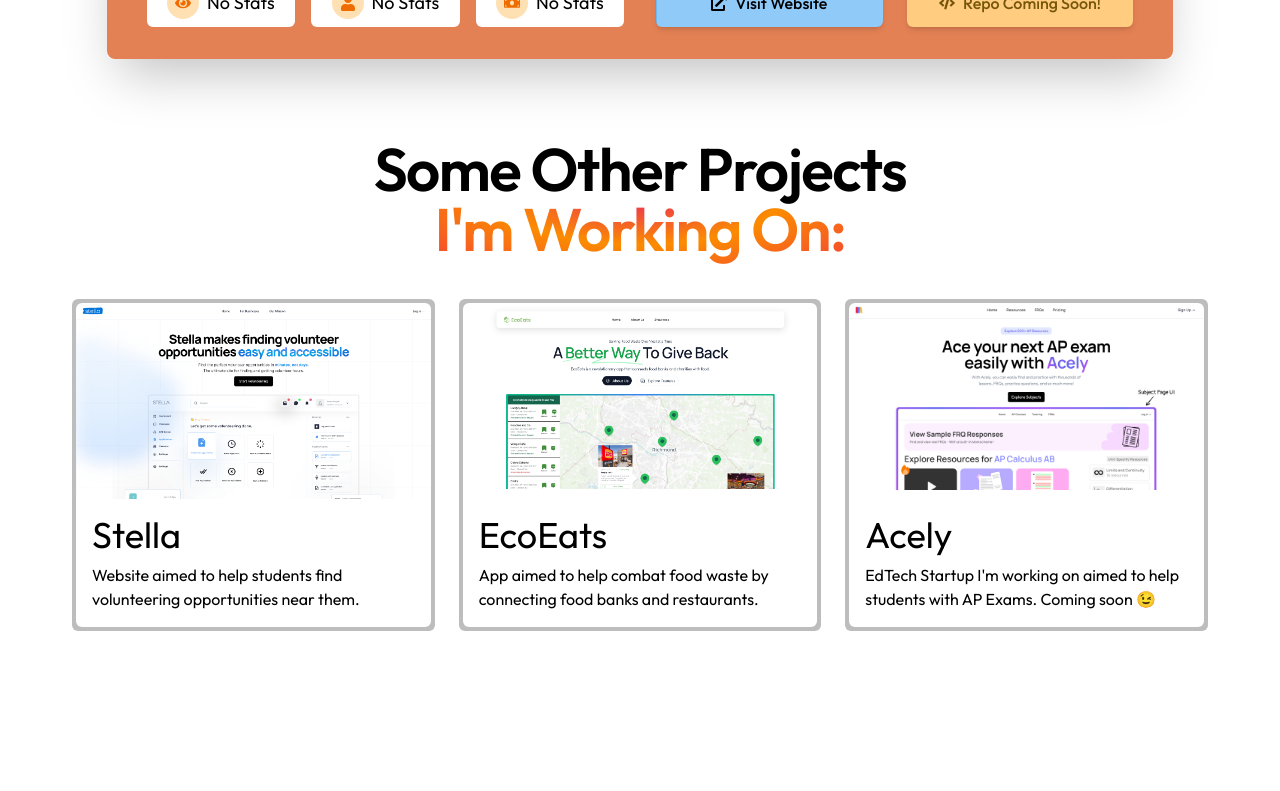
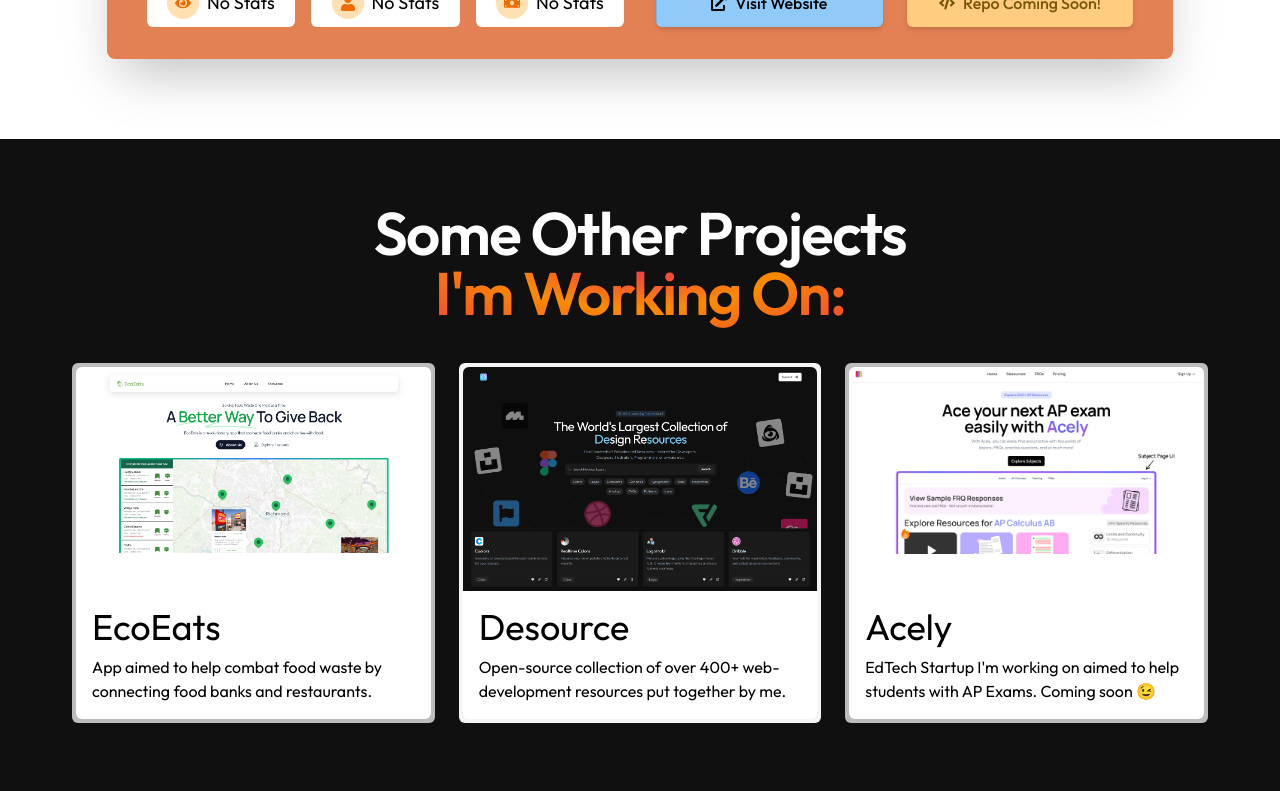
Before and after one commit to PkTheCoda/portfolio, a React (Vite) app: page / in a window 1280 px wide. Shown: the part 7700-8491 px from the top of the page. Built offline with nearby package versions, Linux system fonts and the light colour scheme.

Commit message:
responsive + added new extra projects section

```diff
--- a/src/Components/ExtraProjectsBottom.jsx
+++ b/src/Components/ExtraProjectsBottom.jsx
@@ -1,30 +1,18 @@
 import sample1 from '../Images/stellapic1.png'
 import sample2 from '../Images/ecoeats1.png'
 import sample3 from '../Images/acely1.png'
+import desource1 from '../Images/desource1.png'
 
 export default function ExtraProjectBottom() {
     return (
-        <div className='flex flex-col font-outfit '>
+        <div className='flex flex-col font-outfit bg-[#101010] py-16'>
 
             <div className='text-6xl font-semibold tracking-tight text-center'>
-                <h1>Some Other Projects </h1>
+                <h1 className='text-white'>Some Other Projects </h1>
                 <h1 className="main-gradient">I'm Working On:</h1>
             </div>
 
             <div className="py-10 max-w-6xl px-2 gap-6 mx-auto grid grid-cols-1 md:grid-cols-2 lg:grid-cols-3 h-full items-center">
-                <div className="bg-gray-400 rounded-md p-1 bg-black h-full flex flex-col transition300scale">
-                    <div className="rounded-t-lg">
-                        <img src={sample1} alt="Image of another project of mine" className='rounded-t-md' />
-                    </div>
-                    <div className="p-4 gap-y-2 bg-white rounded-b-md flex flex-col justify-between flex-grow">
-                        <h1 className="four-title">
-                            Stella
-                        </h1>
-                        <h3 className='paragraph-responsive'>
-                            Website aimed to help students find volunteering opportunities near them.
-                        </h3>
-                    </div>
-                </div>
 
                 <a target='_blank' href='https://ecoeats.us' className="bg-gray-400 rounded-md p-1 bg-black h-full flex flex-col transition300scale cursor-pointer">
                     <div className="rounded-t-lg">
@@ -40,7 +28,21 @@ export default function ExtraProjectBottom() {
                     </div>
                 </a>
 
-                <div className="bg-gray-400 rounded-md p-1 bg-black h-full flex flex-col transition300scale">
+                <div className="bg-gray-100 rounded-md p-1  h-full flex flex-col transition300scale">
+                    <div className="rounded-t-lg">
+                        <img src={desource1} alt="Image of another project of mine" className='rounded-t-md' />
+                    </div>
+                    <div className="p-4 gap-y-2 bg-white rounded-b-md flex flex-col justify-between flex-grow">
+                        <h1 className="four-title">
+                            Desource
+                        </h1>
+                        <h3 className='paragraph-responsive'>
+                            Open-source collection of over 400+ web-development resources put together by me.
+                        </h3>
+                    </div>
+                </div>
+
+                <div className="bg-gray-400 rounded-md p-1 h-full flex flex-col transition300scale">
                     <div className="rounded-t-lg">
                         <img src={sample3} alt="Image of another project of mine" className='rounded-t-md' />
                     </div>
--- a/src/Components/Projects.jsx
+++ b/src/Components/Projects.jsx
@@ -340,16 +340,16 @@ export function Projects() {
             My <span className="main-gradient">Projects:</span>
           </div> */}
 
-        <div className="py-4 w-4/5 flex mb-10">
-          <h1 className="text-5xl md:text-7xl w-7/12 font-semibold text-gray-800">
+        <div className="py-4 w-4/5 flex md:flex-row flex-col mb-10">
+          <h1 className="text-5xl md:text-7xl md:w-7/12 font-semibold text-gray-800">
             Let's have a look at{" "}
             <span className="main-gradient">My Projects</span>
           </h1>
-          <div className="flex items-center w-5/12 xl:mt-0 mt-6 xl:justify-end text-lg lg:text-xl">
+          <div className="flex items-center md:w-5/12 xl:mt-0 mt-6 xl:justify-end text-lg lg:text-xl">
             <a
               href="https://github.com/PkTheCoda"
               target="_blank"
-              class="relative w-full w-5/6 md:w-2/3 lg:w-1/2 inline-flex items-center justify-center p-4 px-6 py-3 overflow-hidden font-medium text-indigo-600 transition duration-300 ease-out bg-orange-400 rounded-md shadow-md group"
+              class="relative w-full md:w-2/3 lg:w-1/2 inline-flex items-center justify-center p-4 px-6 py-3 overflow-hidden font-medium text-indigo-600 transition duration-300 ease-out bg-orange-400 rounded-md shadow-md group"
             >
               <span class="absolute inset-0 flex items-center justify-center w-full h-full text-white duration-300 -translate-x-full bg-orange-700 group-hover:translate-x-0 ease">
                 <svg
```
Also changed, not shown: src/Images/desource1.png (added).
